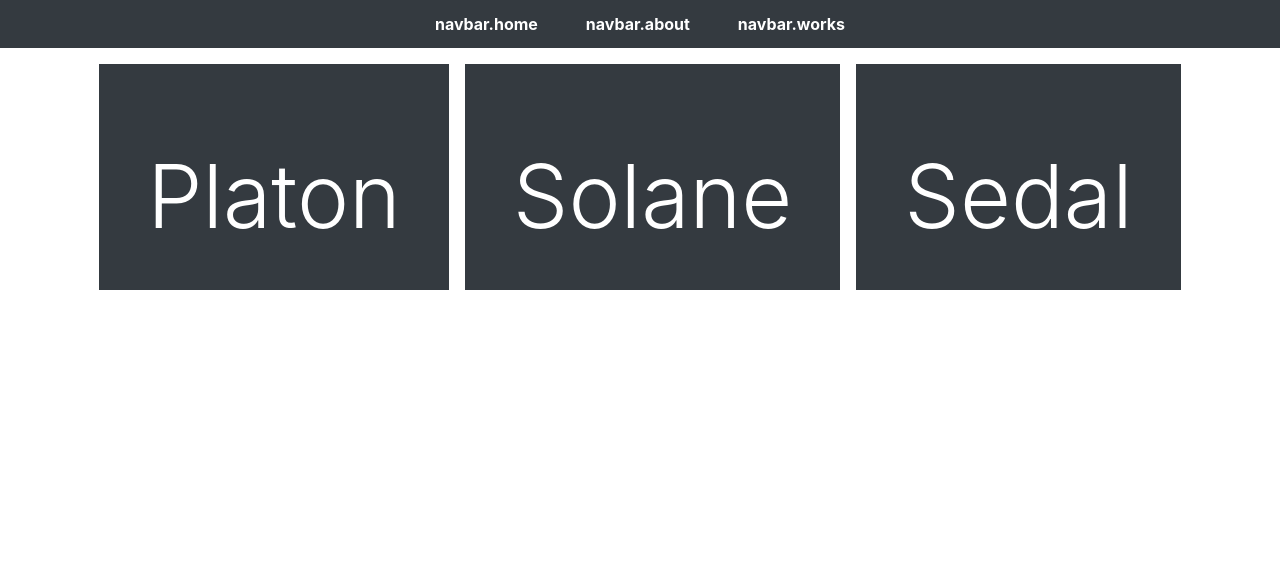
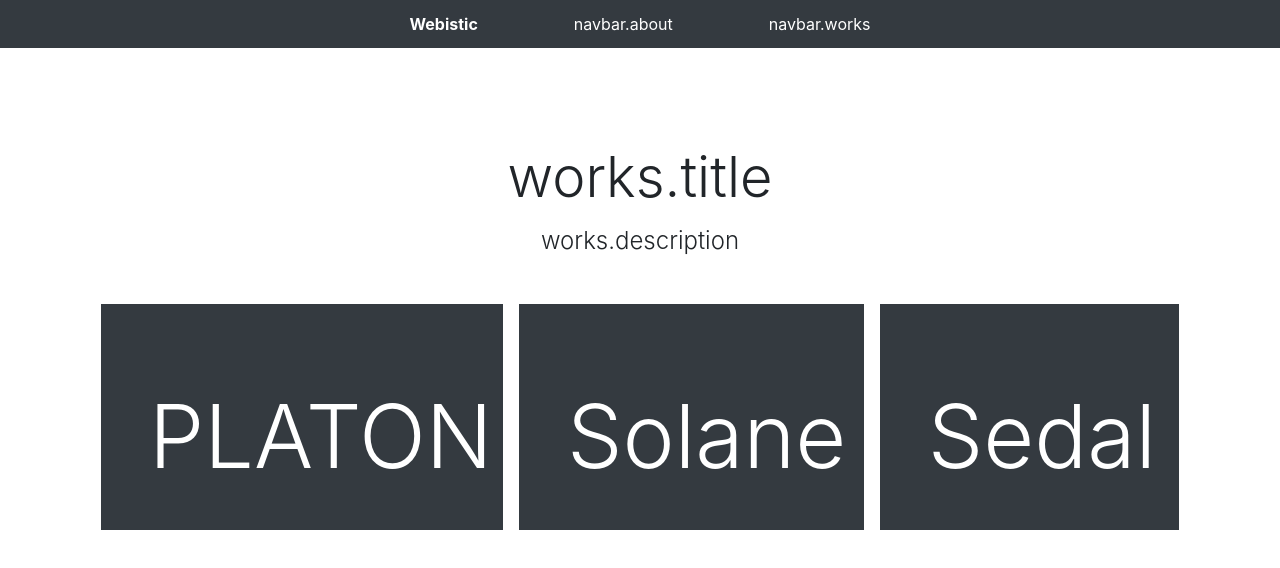
Before and after one commit to ThibaultClerc/webistic, a React (Create React App) app: page /works in a window 1280 px wide. Shown: the top 568 px of the page. Built offline with nearby package versions, Linux system fonts and the light colour scheme.

Commit message:
final commit

```diff
--- a/src/components/Navbar/index.jsx
+++ b/src/components/Navbar/index.jsx
@@ -8,9 +8,9 @@ export default function Navbar() {
   return (
     <nav className="bg-dark sticky-top py-1">
       <div className="container d-flex flex-column flex-md-row justify-content-center">
-        <NavLink className="py-2 d-none d-md-inline-block mr-5 text-white text-decoration-none font-weight-bold" to="/"><FormattedMessage id="navbar.home"/></NavLink>
-        <NavLink className="py-2 d-none d-md-inline-block mr-5 text-white text-decoration-none font-weight-bold" to="/about"><FormattedMessage id="navbar.about"/></NavLink>
-        <NavLink className="py-2 d-none d-md-inline-block text-white text-decoration-none font-weight-bold" to="/works"><FormattedMessage id="navbar.works"/></NavLink>
+        <NavLink className="py-2 d-none d-md-inline-block mr-5 pr-5 text-white text-decoration-none font-weight-bold" to="/">Webistic</NavLink>
+        <NavLink className="py-2 d-none d-md-inline-block mr-5 pr-5 text-white text-decoration-none font-weight-normal" to="/about"><FormattedMessage id="navbar.about"/></NavLink>
+        <NavLink className="py-2 d-none d-md-inline-block text-white text-decoration-none font-weight-normal" to="/works"><FormattedMessage id="navbar.works"/></NavLink>
       </div>
     </nav>
   )
--- a/src/data/data.json
+++ b/src/data/data.json
@@ -3,21 +3,24 @@
       [
         {
           "id"          : "platon-study-case",
-          "title"       : "Platon",
+          "title"       : "PLATON",
           "year"        : "2020",
-          "description" : "Projet Platon est un projet opensource que la Fake Web Agency a créé afin de blablabla blablabla. Lorem ipsum dolor sit amet, consectetur adipiscing elit, sed do eiusmod tempor incididunt ut labore et dolore magna aliqua. Ut enim ad minim veniam, quis nostrud exercitation ullamco laboris nisi ut aliquip ex ea commodo consequat. Duis aute irure dolor in reprehenderit in voluptate velit esse cillum dolore eu fugiat nulla pariatur. Excepteur sint occaecat cupidatat non proident, sunt in culpa qui officia deserunt mollit anim id est laborum."
+          "subtitle"    : "Le challenge",
+          "description" : "PLATON a décidé de se lancer à l'époque malgré une crise économique difficile. Nous avons été derrière eux pour leur apporter le meilleur du Web et du digital. Nous sommes vraiment la meilleure agence."
         },
         {
           "id"          : "solane-study-case",
           "title"       : "Solane",
           "year"        : "2019",
-          "description" : "Projet Solane est un projet collaboratif que la Fake Web Agency a créé afin de blablabla blablabla. Lorem ipsum dolor sit amet, consectetur adipiscing elit, sed do eiusmod tempor incididunt ut labore et dolore magna aliqua. Ut enim ad minim veniam, quis nostrud exercitation ullamco laboris nisi ut aliquip ex ea commodo consequat. Duis aute irure dolor in reprehenderit in voluptate velit esse cillum dolore eu fugiat nulla pariatur. Excepteur sint occaecat cupidatat non proident, sunt in culpa qui officia deserunt mollit anim id est laborum."
+          "subtitle"    : "Solane est le premier vendeur de fraises du Poitou-Charentes",
+          "description" : "Et c'est grâce à nous. Dans les moments les meilleurs comme les plus durs, nos campagnes de communication sur la place du marché ont fonctionné."
         },
         {
           "id"          : "sedal-study-case",
           "title"       : "Sedal",
           "year"        : "2020",
-          "description" : "Projet Sedal est un projet collaboratif que la Fake Web Agency a créé afin de blablabla blablabla. Lorem ipsum dolor sit amet, consectetur adipiscing elit, sed do eiusmod tempor incididunt ut labore et dolore magna aliqua. Ut enim ad minim veniam, quis nostrud exercitation ullamco laboris nisi ut aliquip ex ea commodo consequat. Duis aute irure dolor in reprehenderit in voluptate velit esse cillum dolore eu fugiat nulla pariatur. Excepteur sint occaecat cupidatat non proident, sunt in culpa qui officia deserunt mollit anim id est laborum."
+          "subtitle"    : "Sedal, l'entreprise qui a commencé tout en bas. Et qui est toujours tout en bas.",
+          "description" : "Malgré nos conseils et notre site web créé sur Wix, Sedal reste semble ne pas vouloir décoller. Mais comme un grand homme et une grande femme l'ont dit, les derniers seront les premiers."
         }
       ]
     ,
@@ -30,19 +33,22 @@
         "id"          : "platon-study-case",
         "title"       : "Platon",
         "year"        : "2020",
-        "description" : "Platon Project is an opensource project built in 2020 with the help of many collaborators such as blablabla. Lorem ipsum dolor sit amet, consectetur adipiscing elit, sed do eiusmod tempor incididunt ut labore et dolore magna aliqua. Ut enim ad minim veniam, quis nostrud exercitation ullamco laboris nisi ut aliquip ex ea commodo consequat. Duis aute irure dolor in reprehenderit in voluptate velit esse cillum dolore eu fugiat nulla pariatur. Excepteur sint occaecat cupidatat non proident, sunt in culpa qui officia deserunt mollit anim id est laborum."
+        "subtitle"    : "The challenge",
+        "description" : "PLATON decided to get started at the time despite a difficult economic crisis. We have been behind them to bring them the best of the Web and digital. We are truly the best agency."
       },
       {
         "id"          : "solane-study-case",
         "title"       : "Solane",
         "year"        : "2019",
-        "description" : "Project Solane is an opensource project built in 2020 with the help of many collaborators such as blablabla. Lorem ipsum dolor sit amet, consectetur adipiscing elit, sed do eiusmod tempor incididunt ut labore et dolore magna aliqua. Ut enim ad minim veniam, quis nostrud exercitation ullamco laboris nisi ut aliquip ex ea commodo consequat. Duis aute irure dolor in reprehenderit in voluptate velit esse cillum dolore eu fugiat nulla pariatur. Excepteur sint occaecat cupidatat non proident, sunt in culpa qui officia deserunt mollit anim id est laborum."
+        "subtitle"    : "Solane is the leading strawberry seller in Poitou-Charentes",
+        "description" : "And it's thanks to us. In both the best and the hardest times, our marketplace communication campaigns worked."
       },
       {
         "id"          : "sedal-study-case",
         "title"       : "Sedal",
         "year"        : "2020",
-        "description" : "Sedal Project is an opensource project built in 2020 with the help of many collaborators such as blablabla. Lorem ipsum dolor sit amet, consectetur adipiscing elit, sed do eiusmod tempor incididunt ut labore et dolore magna aliqua. Ut enim ad minim veniam, quis nostrud exercitation ullamco laboris nisi ut aliquip ex ea commodo consequat. Duis aute irure dolor in reprehenderit in voluptate velit esse cillum dolore eu fugiat nulla pariatur. Excepteur sint occaecat cupidatat non proident, sunt in culpa qui officia deserunt mollit anim id est laborum."
+        "subtitle"    : "Sedal, Started from the bottom. Still on the bottom",
+        "description" : "Despite our advice and our website created on Wix, Sedal remains does not want to take off. But as a great man and a great woman said, the last will be the first."
       }
 
     ]
--- a/src/index.jsx
+++ b/src/index.jsx
@@ -30,7 +30,6 @@ const getInitialLanguage = () => {
   } else {
     return localStorage.getItem('currentLanguage')
   }
-  // localStorage.getItem('currentLanguage') || 'fr'
 }
 
 export default function App() {
--- a/src/pages/About/index.jsx
+++ b/src/pages/About/index.jsx
@@ -4,9 +4,8 @@ import { FormattedMessage } from 'react-intl';
 export default function About() {
   return (
     <div className="container mt-5 pt-5 text-center">
-      <h1 className="display-4"><FormattedMessage id="about.title"/></h1>
-      <p><FormattedMessage id="about.description"/></p>
-      <h1>HIHIHI</h1>
+      <h1 className="display-4 mb-5"><FormattedMessage id="about.title"/></h1>
+      <h4 className="font-weight-light"><FormattedMessage id="about.description"/></h4>
     </div>
   )
 }
--- a/src/pages/Home/index.jsx
+++ b/src/pages/Home/index.jsx
@@ -5,9 +5,9 @@ import './style.css'
 
 export default function Home() {
   return (
-    <div className="position-relative overflow-hidden p-3 p-md-5 m-md-3 text-center bg-light main-jumbotron">
+    <div className="position-relative overflow-hidden p-3 p-md-5 m-md-3  bg-light main-jumbotron">
       <div className="col-md-5 p-lg-5 mx-auto my-5">
-        <h1 className="display-1 font-weight-bold text-white"><FormattedMessage id="home.title"/></h1>
+        <h2 className="display-1 font-weight-bold text-white">Webistic</h2>
         <h1 className="lead font-weight-light text-white"><FormattedMessage id="home.description"/></h1>
         <Link to="/works" className="btn btn-info mt-3"><FormattedMessage id="button.goToWorks"/></Link>
       </div>
--- a/src/pages/Works/StudyCase/index.jsx
+++ b/src/pages/Works/StudyCase/index.jsx
@@ -25,7 +25,7 @@ function StudyCase({language}) {
     {currentStudy &&
       <div>
         <h1 className="display-1 d-inline">{currentStudy.title}</h1><span className="h1 font-weight-light">• {currentStudy.year}</span>
-
+        <h2>{currentStudy.subtitle}</h2>
         <p>{currentStudy.description}</p>
       </div>
     }
--- a/src/pages/Works/index.jsx
+++ b/src/pages/Works/index.jsx
@@ -1,13 +1,7 @@
 import React, { useState, useEffect } from 'react';
-import {
-  Switch,
-  Route,
-  Link,
-  useRouteMatch,
-} from "react-router-dom";
-
-import StudyCase from './StudyCase';
-import projects from '../../data/index'
+import { Link, useRouteMatch } from "react-router-dom";
+import projects from '../../data/index';
+import { FormattedMessage } from 'react-intl'
 
 export default function Works() {
   const [studyCases, setStudyCases] = useState(null)
@@ -18,10 +12,10 @@ export default function Works() {
     setStudyCases(projects)
   }, [])
 
-  console.log("projects :", projects)
-
-
   return (
+    <div className="container mt-5 pt-5 text-center ">
+      <h1 className="display-4 mb-3"><FormattedMessage id="works.title"/></h1>
+      <h4 className="font-weight-light mb-5"><FormattedMessage id="works.description"/></h4>
       <div className="d-md-flex flex-md-equal w-100 my-md-3 pl-md-3 justify-content-center">
         {!studyCases && <p>loading...</p>}
         {studyCases && studyCases.fr.map(data =>
@@ -32,5 +26,6 @@ export default function Works() {
           </Link>
         )}
       </div>
+    </div>
   );
 }
--- a/src/translation/en/translation.json
+++ b/src/translation/en/translation.json
@@ -5,9 +5,16 @@
 
   "button.goToWorks"  : "See our projects",
 
-  "home.title"        : "Welcome",
-  "home.description"  : "We are a web development agency specialized into React Apps environments",
+  "home.title"        : "We are a web development agency specialized into React Apps environments",
+  "home.description"  : "Thanks to our know-how, our experience and our listening, we support our clients in the creation of website: study, UX, conception, design, development, SEO. Our web agency is able to meet all your needs and develop a real digital strategy.",
 
-  "about.title"       : "Home title for the agency About page",
-  "about.description" : "We are a web development agency specialized into React Apps environments"
+  "about.title"       : "Websitic is a digital communication agency in Paris whose mission is to support you on your digital projects.",
+  "about.description" : "From the preliminary web project stage to the actual launch of the site, we are there for you. Throughout the life of our joint projects, we make every effort to offer you effective digital strategies and allow you to reach your goals. Leave your project in trustworthy hands, having accompanied PLATON, Solane or even Sedal to the top.",
+
+  "works.title"       : "Over the years, we have been able to support the best.",
+  "works.description" : "Find out step by step how we were there to launch your favorite brands.",
+
+  "links.works"       : "/works",
+  "links.about"       : "/about",
+  "links.study-case"  : "study-case"
 }
--- a/src/translation/fr/translation.json
+++ b/src/translation/fr/translation.json
@@ -5,9 +5,16 @@
 
   "button.goToWorks"  : "Voir nos projets",
 
-  "home.title"        : "Bienvenue",
-  "home.description"  : "Fake Dev Agency est une agence de dévelopement web spécialisé dans les environnements React et Vue",
+  "home.title"        : "Confiez vos rêves à des experts du Web",
+  "home.description"  : "Grâce à notre savoir-faire, notre expérience et notre écoute, nous accompagnons nos clients dans la création de site internet: étude, UX, conception, design, développement, SEO. Notre agence web est capable de répondre à tous vos besoins et d'élaborer une véritable stratégie digitale.",
 
-  "about.title"       : "Titre d'accueil pour l'agence page A Propos",
-  "about.description" : "Nous sommes une agence de dévelopement web spécialisé dans les environnements React et Vue"
+  "about.title"       : "Websitic est une Agence de communication digitale à paris ayant pour mission de vous accompagner sur vos projets digitaux.",
+  "about.description" : "De l’étape d’avant projet web au lancement effectif du site, nous somme là pour vous. Tout au long de la durée de vie de nos projets communs, nous mettons tout en oeuvre pour vous proposer des stratégies digitales efficaces et vous permettre d’atteindre vos objectifs. Laissez votre projet entre des mains dignes de confiance, ayant accompagné PLATON, Solane ou encore Sedal vers le sommet.",
+
+  "works.title"       : "Au fil des années, nous avons pu accompagner les meilleurs.",
+  "works.description" : "Découvrez pas à pas comment nous avons été présent pour lancer vos marques préférées.",
+
+  "links.works"       : "/projets",
+  "links.about"       : "/àpropos",
+  "links.study-case"  : "etude-de-cas"
 }
```
Lines whose indentation alone changed are shown as unchanged.
